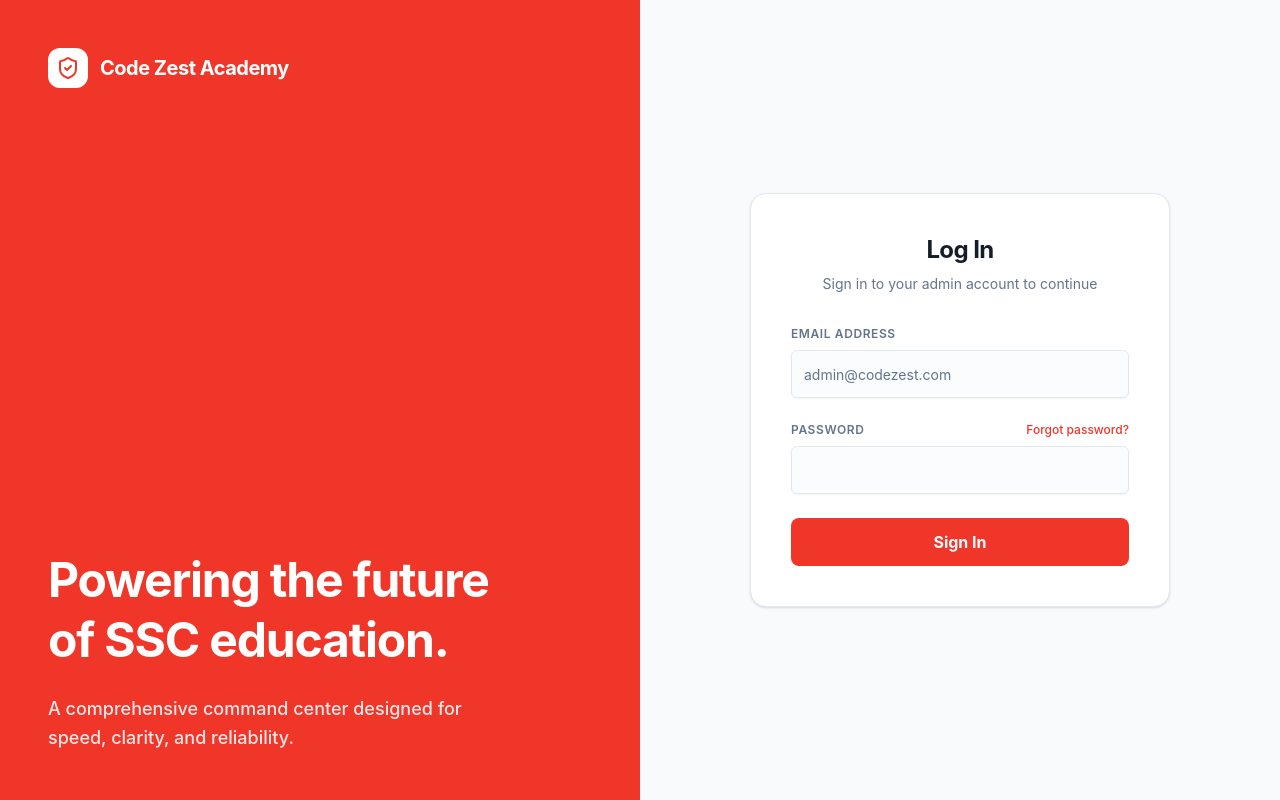
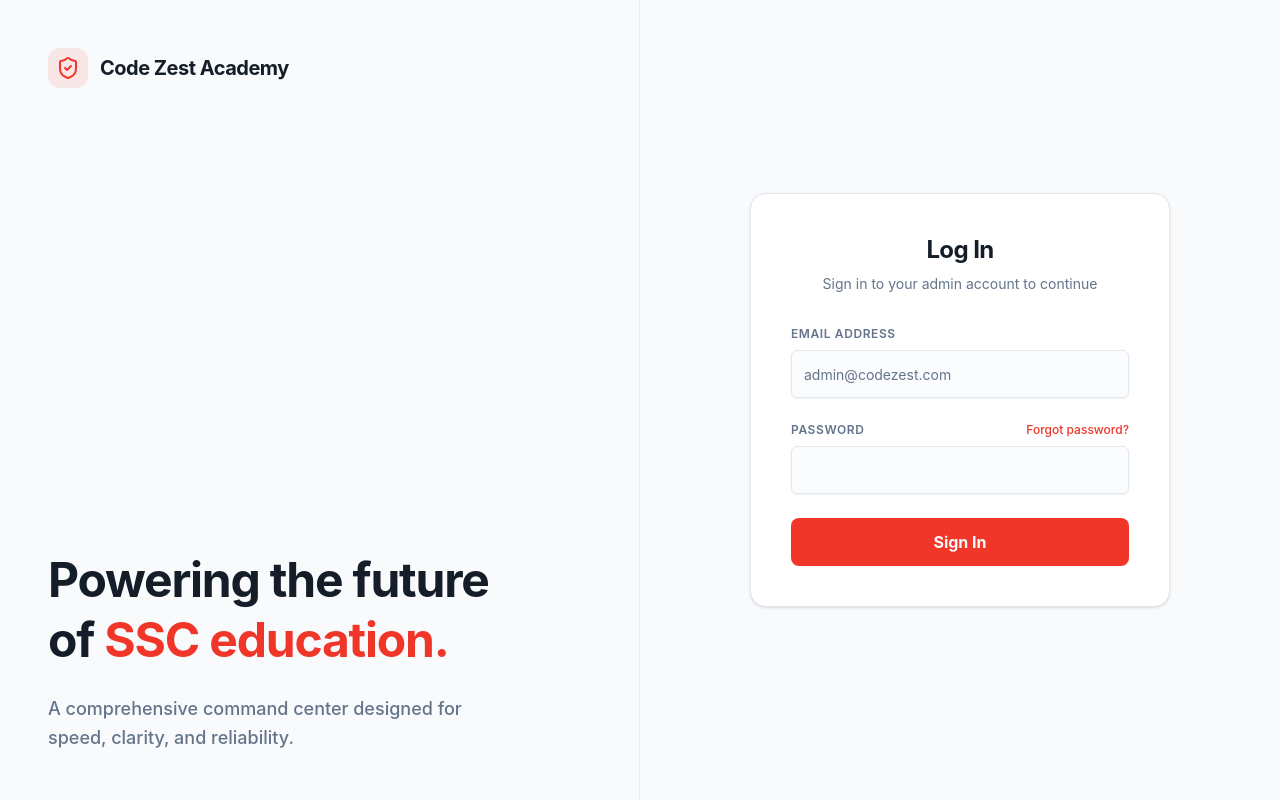
Before and after one commit to codezest-academy/ssc-admin-web, a React (Vite) app: page /login in a window 1280 px wide. Built offline with nearby package versions, Linux system fonts and the light colour scheme; no server answers.

Commit message:
style(ui): soften login branding background

```diff
--- a/src/pages/Login.tsx
+++ b/src/pages/Login.tsx
@@ -45,22 +45,22 @@ export default function Login() {
 
   return (
     <div className="w-full min-h-screen grid lg:grid-cols-2">
-      {/* Left side: Branding (Always Primary Color) */}
-      <div className="hidden lg:flex flex-col justify-between bg-primary p-12 text-primary-foreground">
+      {/* Left side: Branding */}
+      <div className="hidden lg:flex flex-col justify-between bg-slate-50 dark:bg-slate-900/50 p-12 text-foreground border-r border-border/50">
         {/* Top left Logo */}
         <div className="flex items-center gap-3">
-          <div className="w-10 h-10 bg-white rounded-xl flex items-center justify-center">
+          <div className="w-10 h-10 bg-primary/10 dark:bg-primary/20 rounded-xl flex items-center justify-center">
             <ShieldCheck className="w-6 h-6 text-primary" />
           </div>
-          <span className="text-xl font-bold tracking-tight text-white">Code Zest Academy</span>
+          <span className="text-xl font-bold tracking-tight">Code Zest Academy</span>
         </div>
 
         {/* Bottom left Text */}
         <div className="max-w-md mt-auto">
-          <h1 className="text-5xl font-bold mb-6 tracking-tight leading-tight text-white">
-            Powering the future of SSC education.
+          <h1 className="text-5xl font-bold mb-6 tracking-tight leading-tight">
+            Powering the future of <span className="text-primary">SSC education.</span>
           </h1>
-          <p className="text-lg opacity-90 leading-relaxed font-medium">
+          <p className="text-lg text-muted-foreground leading-relaxed font-medium">
             A comprehensive command center designed for speed, clarity, and reliability.
           </p>
         </div>
```
